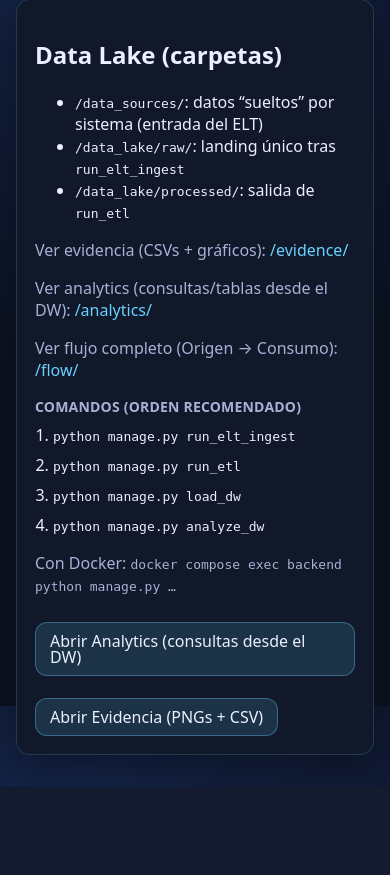
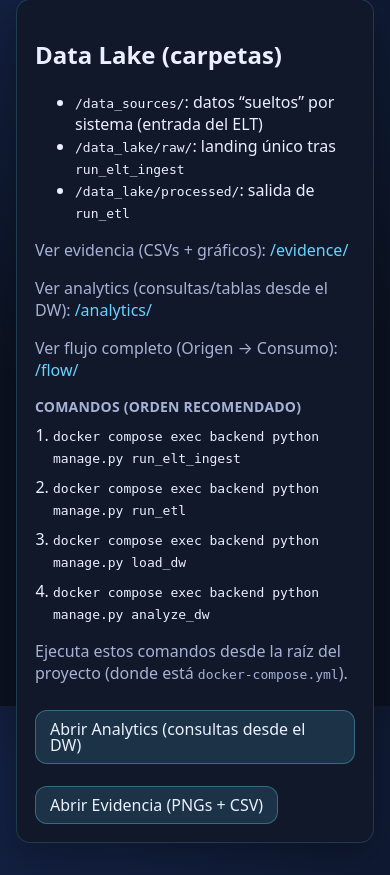
Before and after one commit to Tornadusk/RetailStart, a Django app: page / in a window 390 px wide. Shown: the part 138-1013 px from the top of the page. Before the commit the page ends 925 px from the top, so only its background shows below. Run offline with Django 5.2, Linux system fonts and the light colour scheme.

```diff
--- a/backend/templates/core/home.html
+++ b/backend/templates/core/home.html
@@ -33,14 +33,12 @@
 
         <h3 class="h3">Comandos (orden recomendado)</h3>
         <ol class="steps">
-          <li><code>python manage.py run_elt_ingest</code></li>
-          <li><code>python manage.py run_etl</code></li>
-          <li><code>python manage.py load_dw</code></li>
-          <li><code>python manage.py analyze_dw</code></li>
+          <li><code>docker compose exec backend python manage.py run_elt_ingest</code></li>
+          <li><code>docker compose exec backend python manage.py run_etl</code></li>
+          <li><code>docker compose exec backend python manage.py load_dw</code></li>
+          <li><code>docker compose exec backend python manage.py analyze_dw</code></li>
         </ol>
-        <p class="muted">
-          Con Docker: <code>docker compose exec backend python manage.py …</code>
-        </p>
+        <p class="muted">Ejecuta estos comandos desde la raíz del proyecto (donde está <code>docker-compose.yml</code>).</p>
 
         <div class="actions">
           <a class="btn" href="/analytics/">Abrir Analytics (consultas desde el DW)</a>
```
